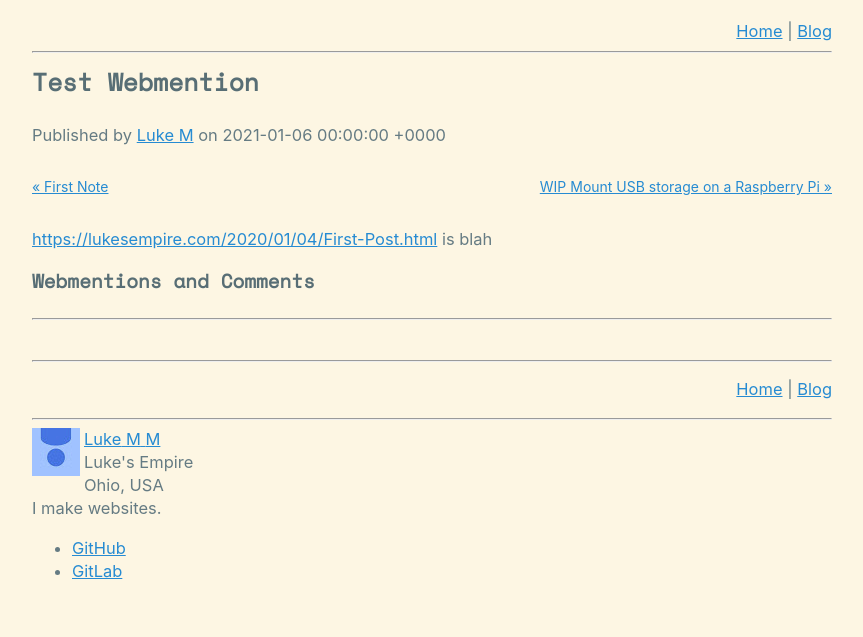
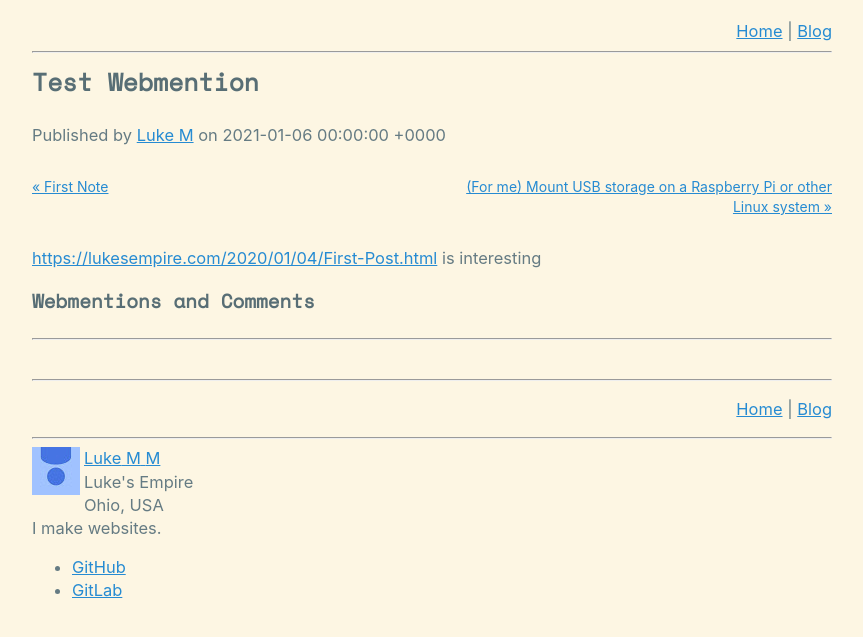
Before and after one commit to luke2m/lukesempire-gitlab-mirror, a Jekyll site: the page built from _posts/2021-01-06-Test-Webmention.md, in a window 1280 px wide, cut to the strip 0-652 px from the top of the page. Shown: the top 637 px of the strip, without its empty margins (208-1071 px from the left). Built offline with Jekyll 4.4.1, drawn with Linux system fonts in a browser that asks for light colours; comment, search, counter and statistics services are not loaded.

Commit message:
Update _posts/2021-01-06-Test-Webmention.md, _posts/2021-1-10-mount-usb-rpi.md, _posts/2021-01-11-netlify-dns.md, _posts/2021-04-11-VMs.md, contact.html

```diff
--- a/_posts/2021-01-06-Test-Webmention.md
+++ b/_posts/2021-01-06-Test-Webmention.md
@@ -3,4 +3,4 @@
 description: integrating webmentions
 layout: article
 ---
-<https://lukesempire.com/2020/01/04/First-Post.html> is blah
+<https://lukesempire.com/2020/01/04/First-Post.html> is interesting
--- a/_posts/2021-1-10-mount-usb-rpi.md
+++ b/_posts/2021-1-10-mount-usb-rpi.md
@@ -1,10 +1,10 @@
 ---
 layout: article
-title: WIP Mount USB storage on a Raspberry Pi
+title: (For me) Mount USB storage on a Raspberry Pi or other Linux system
 description: How to mount USB storage on a Raspberry Pi or other Linux device from the terminal.
 published: true
 ---
-WIP
+
 ## Mounting
 To mount a USB drive so that the OS can use it, first, you need to know what it is recognised as.
 <pre>$ lsblk -f -p
--- a/contact.html
+++ b/contact.html
@@ -1,7 +1,7 @@
 ---
 layout: contact
 title: Contact Me
-description: Contact the Emperor
+
 ---
 
   <h1> How to contact me</h1>
```
Also changed, not shown: _posts/2021-01-11-netlify-dns.md (+0 -1 lines), _posts/2021-04-11-VMs.md (+2 -2 lines).
